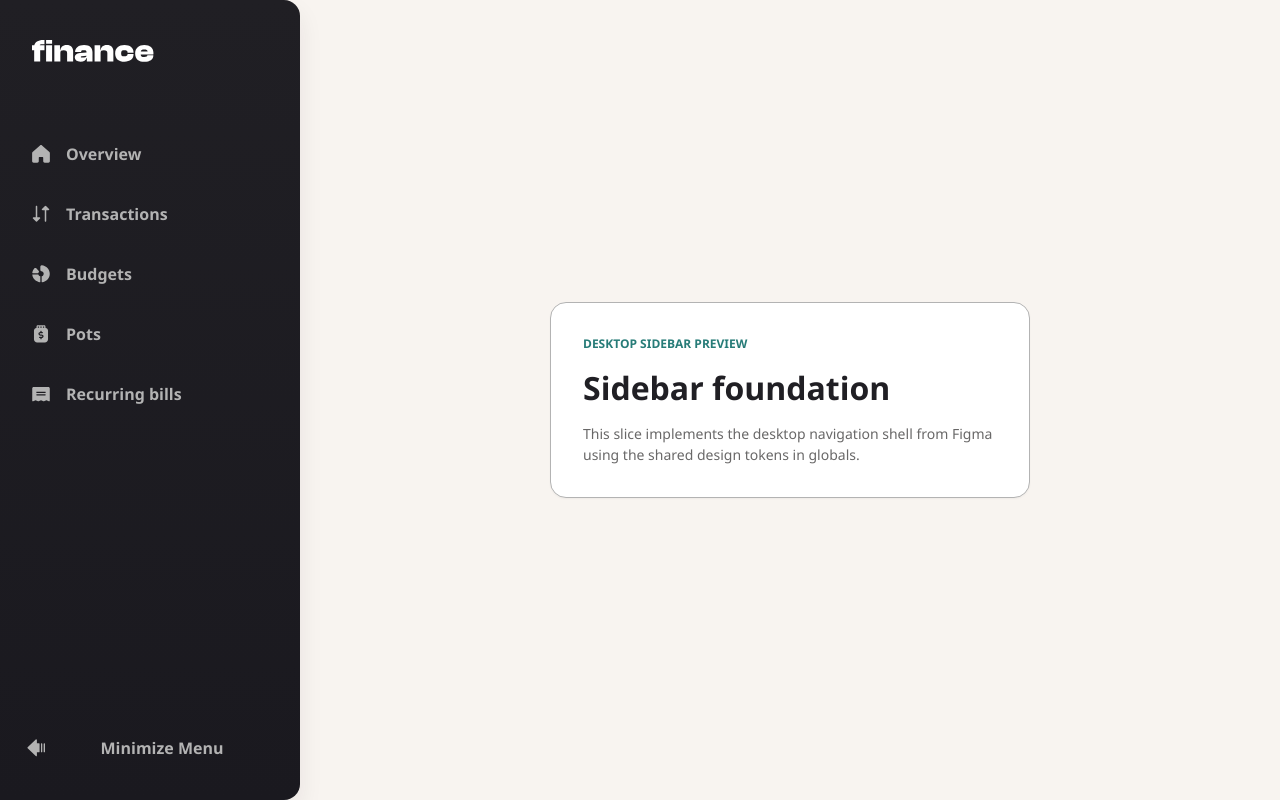
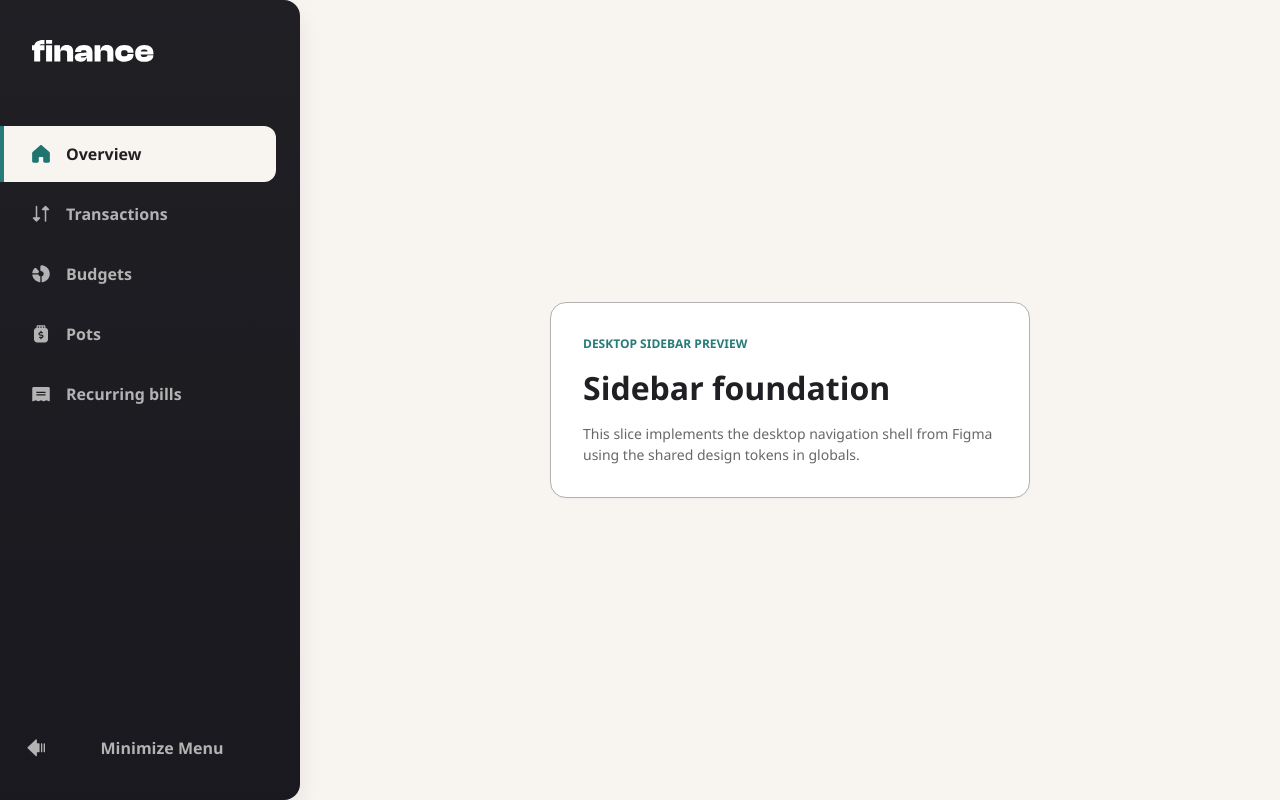
Before and after one commit to dkdurden/finance_helper, a Next.js app in the folder apps/web/: page / in a window 1280 px wide. Built offline with nearby package versions, Linux system fonts and the light colour scheme.

Commit message:
Match sidebar nav states to Figma

```diff
--- a/apps/web/src/components/sidebar/Sidebar.module.css
+++ b/apps/web/src/components/sidebar/Sidebar.module.css
@@ -55,6 +55,7 @@
   min-height: var(--sidebar-item-height);
   align-items: center;
   gap: var(--space-200);
+  position: relative;
   border-radius: 0 var(--space-150) var(--space-150) 0;
   padding: var(--space-200) var(--space-400);
   color: var(--color-grey-300);
@@ -64,15 +65,58 @@
     transform var(--transition-base);
 }
 
+.navItem::before {
+  position: absolute;
+  inset: 0;
+  border-radius: inherit;
+  background: rgb(255 255 255 / 0.04);
+  content: "";
+  opacity: 0;
+  transition: opacity var(--transition-base);
+}
+
 .navItem:hover,
 .toggle:hover {
-  background: rgb(255 255 255 / 0.04);
-  color: var(--color-white);
+  color: var(--color-grey-100);
 }
 
+.navItem:hover::before {
+  opacity: 1;
+}
+
+.navItemActive {
+  background: var(--color-beige-100);
+  color: var(--color-grey-900);
+}
+
+.navItemActive::before {
+  opacity: 0;
+}
+
+.navItemActive:hover {
+  color: var(--color-grey-900);
+}
+
+.navItemActive::after {
+  position: absolute;
+  inset: 0 auto 0 0;
+  width: 4px;
+  background: var(--color-green);
+  content: "";
+}
+
+.navItemActive .icon {
+  filter: brightness(0) saturate(100%) invert(37%) sepia(43%) saturate(677%) hue-rotate(128deg) brightness(91%) contrast(87%);
+}
 .navItem:focus-visible,
 .toggle:focus-visible {
   outline-color: var(--color-cyan);
+}
+
+.navItem > *,
+.toggle > * {
+  position: relative;
+  z-index: 1;
 }
 
 .navLabel,
--- a/apps/web/src/components/sidebar/Sidebar.tsx
+++ b/apps/web/src/components/sidebar/Sidebar.tsx
@@ -1,6 +1,7 @@
 "use client";
 
 import Image from "next/image";
+import { usePathname } from "next/navigation";
 import { animate, motion, useMotionValue, useTransform } from "motion/react";
 import { useEffect, useState } from "react";
 import styles from "./Sidebar.module.css";
@@ -57,17 +58,25 @@ function getToggleArcPosition(progress: number) {
 }
 
 type SidebarNavItemProps = {
+  active: boolean;
   collapsed: boolean;
   href: string;
   icon: string;
   label: string;
 };
 
-function SidebarNavItem({ collapsed, href, icon, label }: SidebarNavItemProps) {
+function SidebarNavItem({
+  active,
+  collapsed,
+  href,
+  icon,
+  label,
+}: SidebarNavItemProps) {
   return (
     <a
-      className={styles.navItem}
+      className={`${styles.navItem} ${active ? styles.navItemActive : ""}`.trim()}
       href={href}
+      aria-current={active ? "page" : undefined}
       aria-label={collapsed ? label : undefined}
       title={collapsed ? label : undefined}
     >
@@ -141,6 +150,7 @@ function SidebarToggle({ collapsed, onToggle }: SidebarToggleProps) {
 
 export function Sidebar() {
   const [collapsed, setCollapsed] = useState(false);
+  const pathname = usePathname();
 
   return (
     <aside
@@ -159,7 +169,15 @@ export function Sidebar() {
 
       <nav className={styles.nav} aria-label="Main navigation">
         {navItems.map((item) => (
-          <SidebarNavItem key={item.label} collapsed={collapsed} {...item} />
+          <SidebarNavItem
+            key={item.label}
+            active={
+              pathname === item.href ||
+              (pathname === "/" && item.href === "/overview")
+            }
+            collapsed={collapsed}
+            {...item}
+          />
         ))}
       </nav>
 
```
